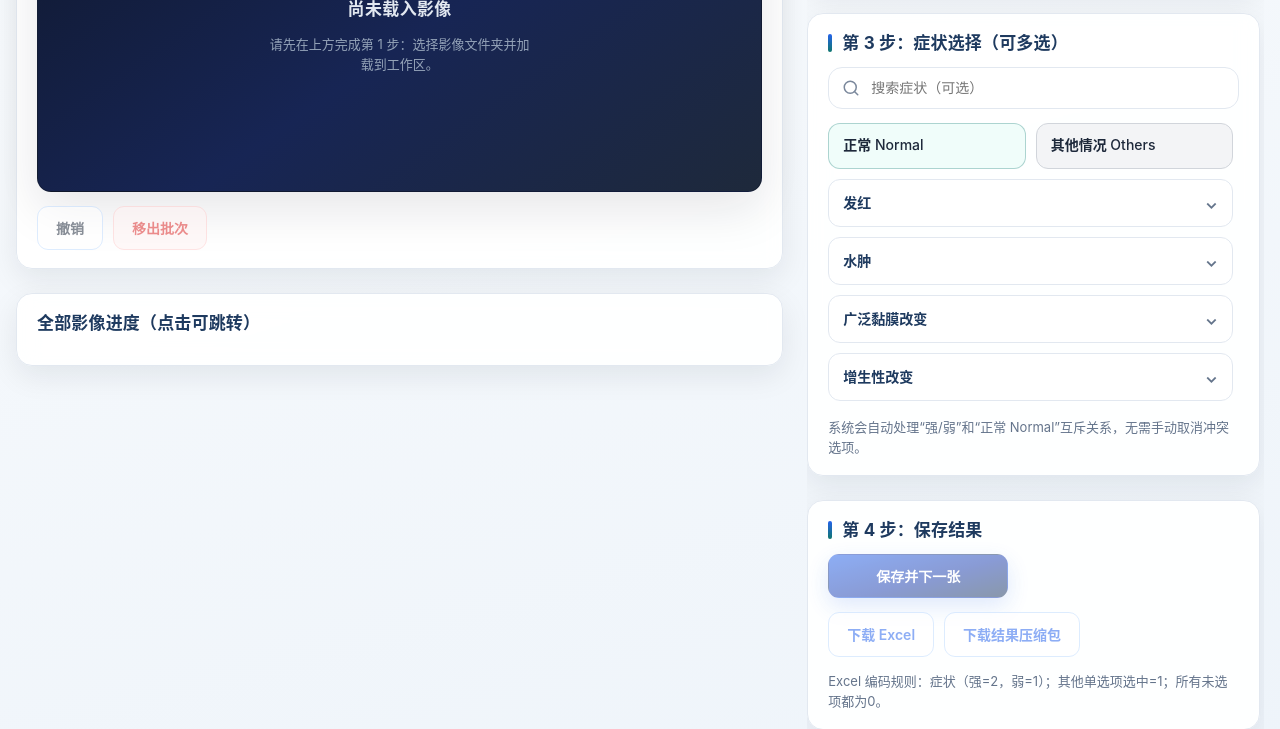
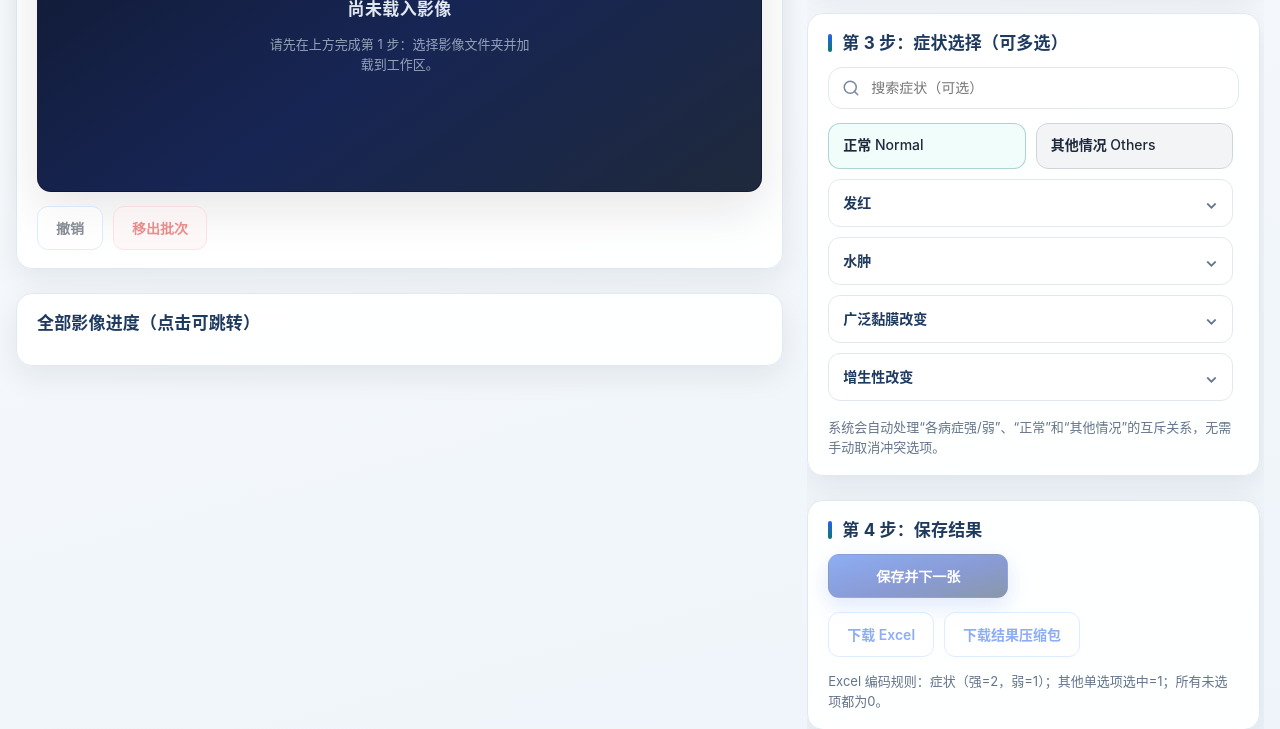
Before and after one commit to LuHaot1an/gastroscopy-image-classification-tool, a FastAPI app: page / in a window 1280 px wide. Shown: the part 691-1420 px from the top of the page. Run offline with FastAPI, Linux system fonts and the light colour scheme.

Commit message:
Update symptom conflict hint text

```diff
--- a/templates/index.html
+++ b/templates/index.html
@@ -200,7 +200,7 @@
                 </details>
               {% endfor %}
             </div>
-            <div class="hint">系统会自动处理“强/弱”和“正常 Normal”互斥关系，无需手动取消冲突选项。</div>
+            <div class="hint">系统会自动处理“各病症强/弱”、“正常”和“其他情况”的互斥关系，无需手动取消冲突选项。</div>
           </div>
 
           <div class="card">
```
